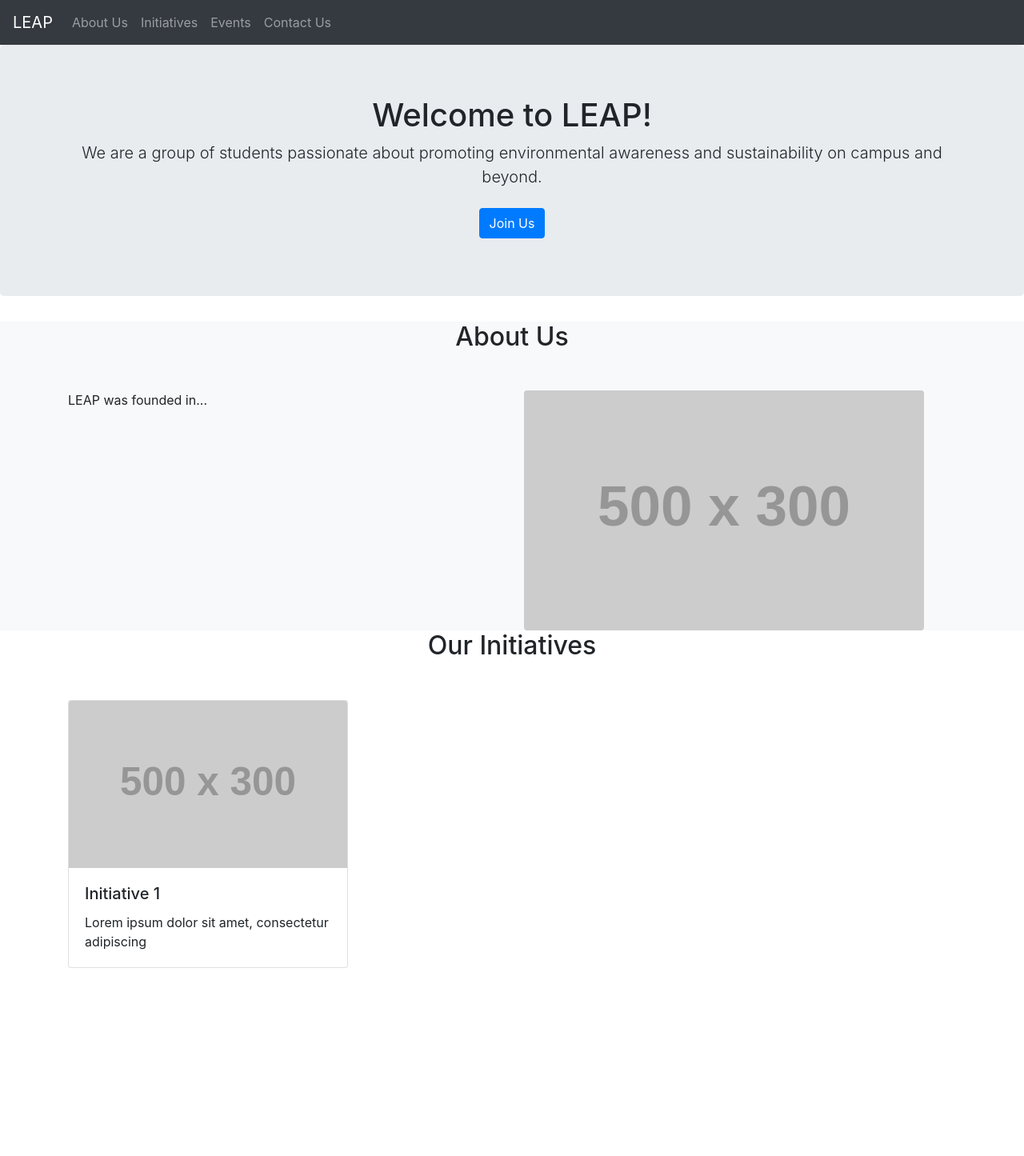
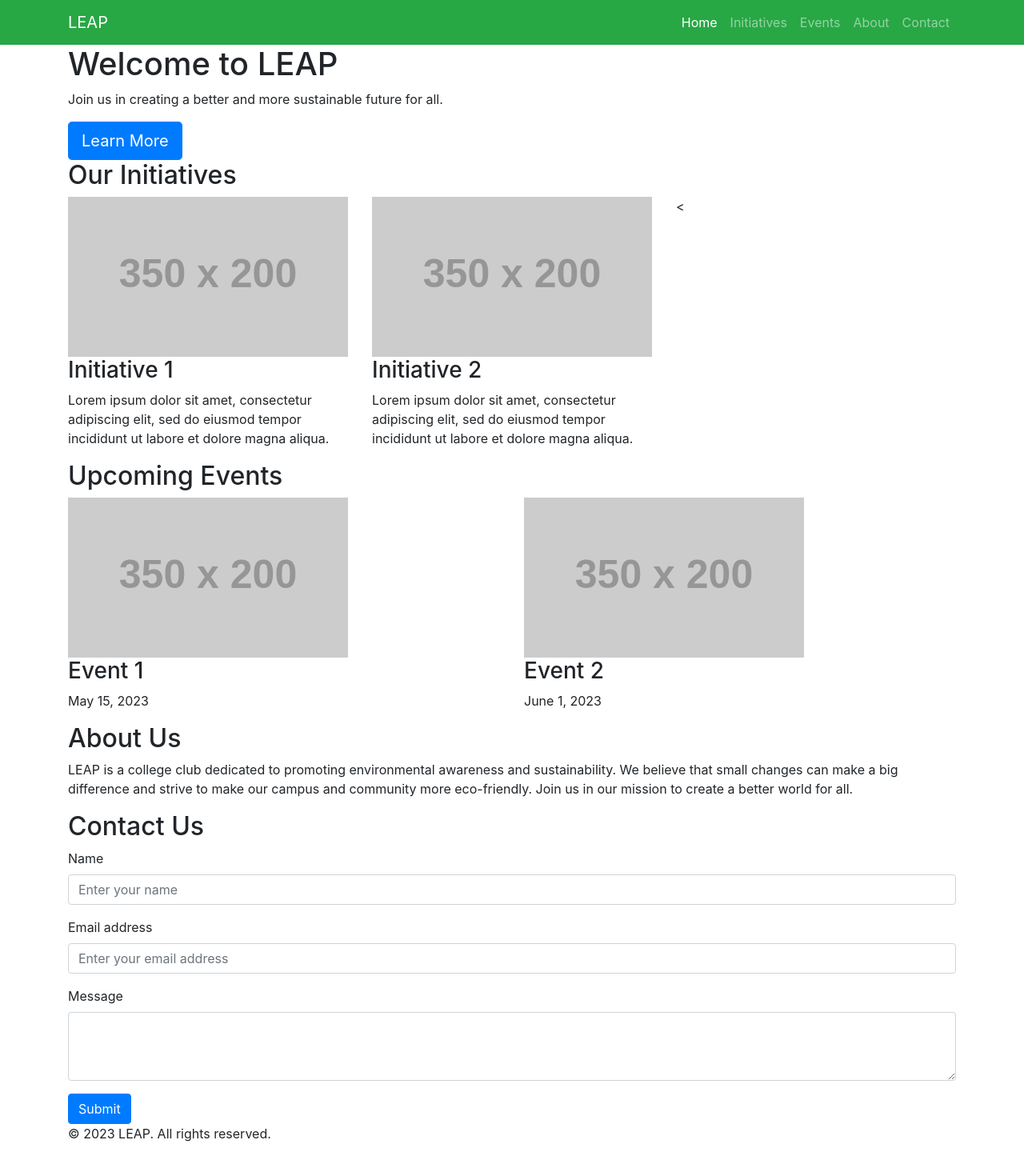
Before and after one commit to harshanagak/LEAP-Website, a website: page index.html in a window 1280 px wide. Shown: the whole page at 80% size. Before the commit the page ends 1258 px from the top, so only its background shows below. Drawn offline with nearby package versions, Linux system fonts and the light colour scheme; placeholder pictures from the web are drawn by us; a small style sheet from the web is missing.

Commit message:
basic code template 2

```diff
--- a/index.html
+++ b/index.html
@@ -2,72 +2,152 @@
 <html>
 
 <head>
-    <title>LEAP - Environmental Awareness Club</title>
-    <meta charset="UTF-8">
-    <meta name="viewport" content="width=device-width, initial-scale=1">
-    <link rel="stylesheet" href="https://maxcdn.bootstrapcdn.com/bootstrap/4.5.2/css/bootstrap.min.css">
-    <script src="https://ajax.googleapis.com/ajax/libs/jquery/3.5.1/jquery.min.js"></script>
-    <script src="https://cdnjs.cloudflare.com/ajax/libs/popper.js/1.16.0/umd/popper.min.js"></script>
-    <script src="https://maxcdn.bootstrapcdn.com/bootstrap/4.5.2/js/bootstrap.min.js"></script>
+    <title>LEAP | Environmental Awareness Club</title>
+    <meta name="viewport" content="width=device-width, initial-scale=1.0">
+    <!-- Link to Bootstrap CSS -->
+    <link rel="stylesheet" href="https://stackpath.bootstrapcdn.com/bootstrap/4.5.0/css/bootstrap.min.css"
+        integrity="sha384-OgVRvuATP1z7JjHLkuOU7Xw704+h835Lr+6QL9UvYjZE3Ipu6Tp75j7Bh/kR0JKI" crossorigin="anonymous">
+    <!-- Link to custom CSS -->
+    <link rel="stylesheet" href="css/style.css">
 </head>
 
 <body>
-    <header>
-        <nav class="navbar navbar-expand-md bg-dark navbar-dark">
+    <!-- Navigation bar -->
+    <nav class="navbar navbar-expand-lg navbar-dark bg-success">
+        <div class="container">
             <a class="navbar-brand" href="#">LEAP</a>
-            <button class="navbar-toggler" type="button" data-toggle="collapse" data-target="#collapsibleNavbar">
+            <button class="navbar-toggler" type="button" data-toggle="collapse" data-target="#navbarNav"
+                aria-controls="navbarNav" aria-expanded="false" aria-label="Toggle navigation">
                 <span class="navbar-toggler-icon"></span>
             </button>
-            <div class="collapse navbar-collapse" id="collapsibleNavbar">
-                <ul class="navbar-nav">
-                    <li class="nav-item">
-                        <a class="nav-link" href="#about">About Us</a>
+            <div class="collapse navbar-collapse" id="navbarNav">
+                <ul class="navbar-nav ml-auto">
+                    <li class="nav-item active">
+                        <a class="nav-link" href="#">Home <span class="sr-only">(current)</span></a>
                     </li>
                     <li class="nav-item">
-                        <a class="nav-link" href="#initiatives">Initiatives</a>
+                        <a class="nav-link" href="#">Initiatives</a>
                     </li>
                     <li class="nav-item">
-                        <a class="nav-link" href="#events">Events</a>
+                        <a class="nav-link" href="#">Events</a>
                     </li>
                     <li class="nav-item">
-                        <a class="nav-link" href="#contact">Contact Us</a>
+                        <a class="nav-link" href="#">About</a>
+                    </li>
+                    <li class="nav-item">
+                        <a class="nav-link" href="#">Contact</a>
                     </li>
                 </ul>
             </div>
+        </div>
     </nav>
-    </header>
 
-    <main>
-        <section class="jumbotron text-center">
+    <!-- Hero section -->
+    <section class="hero">
         <div class="container">
-                <h1 class="jumbotron-heading">Welcome to LEAP!</h1>
-                <p class="lead">We are a group of students passionate about promoting environmental awareness and
-                    sustainability on campus and beyond.</p>
-                <a href="#" class="btn btn-primary my-2">Join Us</a>
+            <h1>Welcome to LEAP</h1>
+            <p>Join us in creating a better and more sustainable future for all.</p>
+            <a href="#" class="btn btn-primary btn-lg">Learn More</a>
         </div>
     </section>
 
-        <section id="about" class="bg-light">
+    <!-- Initiatives section -->
+    <section class="initiatives">
         <div class="container">
-                <h2 class="text-center mb-5">About Us</h2>
+            <h2>Our Initiatives</h2>
+            <div class="row">
+                <div class="col-md-4">
+                    <div class="initiative-card">
+                        <img src="https://via.placeholder.com/350x200" alt="Initiative 1">
+                        <h3>Initiative 1</h3>
+                        <p>Lorem ipsum dolor sit amet, consectetur adipiscing elit, sed do eiusmod tempor incididunt ut
+                            labore et dolore magna aliqua.</p>
+                    </div>
+                </div>
+                <div class="col-md-4">
+                    <div class="initiative-card">
+                        <img src="https://via.placeholder.com/350x200" alt="Initiative 2">
+                        <h3>Initiative 2</h3>
+                        <p>Lorem ipsum dolor sit amet, consectetur adipiscing elit, sed do eiusmod tempor incididunt ut
+                            labore et dolore magna aliqua.</p>
+                    </div>
+                </div>
+                <div class="col-md-4">
+                    < </div>
+                </div>
+            </div>
+    </section>
+
+    <!-- Events section -->
+    <section class="events">
+        <div class="container">
+            <h2>Upcoming Events</h2>
             <div class="row">
                 <div class="col-md-6">
-                        <p>LEAP was founded in...</p>
+                    <div class="event-card">
+                        <img src="https://via.placeholder.com/350x200" alt="Event 1">
+                        <h3>Event 1</h3>
+                        <p>May 15, 2023</p>
+                    </div>
                 </div>
                 <div class="col-md-6">
-                        <img src="https://via.placeholder.com/500x300" class="img-fluid rounded">
+                    <div class="event-card">
+                        <img src="https://via.placeholder.com/350x200" alt="Event 2">
+                        <h3>Event 2</h3>
+                        <p>June 1, 2023</p>
+                    </div>
                 </div>
             </div>
         </div>
     </section>
 
-        <section id="initiatives">
+    <!-- About section -->
+    <section class="about">
         <div class="container">
-                <h2 class="text-center mb-5">Our Initiatives</h2>
-                <div class="row">
-                    <div class="col-md-4 mb-5">
-                        <div class="card">
-                            <img src="https://via.placeholder.com/500x300" class="card-img-top">
-                            <div class="card-body">
-                                <h5 class="card-title">Initiative 1</h5>
-                                <p class="card-text">Lorem ipsum dolor sit amet, consectetur adipiscing
+            <h2>About Us</h2>
+            <p>LEAP is a college club dedicated to promoting environmental awareness and sustainability. We believe that
+                small changes can make a big difference and strive to make our campus and community more eco-friendly.
+                Join us in our mission to create a better world for all.</p>
+        </div>
+    </section>
+
+    <!-- Contact section -->
+    <section class="contact">
+        <div class="container">
+            <h2>Contact Us</h2>
+            <form>
+                <div class="form-group">
+                    <label for="name">Name</label>
+                    <input type="text" class="form-control" id="name" placeholder="Enter your name">
+                </div>
+                <div class="form-group">
+                    <label for="email">Email address</label>
+                    <input type="email" class="form-control" id="email" placeholder="Enter your email address">
+                </div>
+                <div class="form-group">
+                    <label for="message">Message</label>
+                    <textarea class="form-control" id="message" rows="3"></textarea>
+                </div>
+                <button type="submit" class="btn btn-primary">Submit</button>
+            </form>
+        </div>
+    </section>
+
+    <!-- Footer -->
+    <footer>
+        <div class="container">
+            <p>&copy; 2023 LEAP. All rights reserved.</p>
+        </div>
+    </footer>
+
+    <!-- Link to Bootstrap JavaScript -->
+    <script src="https://code.jquery.com/jquery-3.5.1.slim.min.js"
+        integrity="sha384-DfXdz2htPH0lsSSs5nCTpuj/zy4C+OGpamoFVy38MVBnE+IbbVYUew+OrCXaRkfj"
+        crossorigin="anonymous"></script>
+    <script src="https://cdn.jsdelivr.net/npm/@popperjs/core@2.10.2/dist/umd/popper-core.min.js"></script>
+    <script src="https://stackpath.bootstrapcdn.com/bootstrap/4.5.0/js/bootstrap.min.js"
+        integrity="sha384-OgVRvuATP1z7JjHLkuOU7Xw704+h835Lr+6QL9UvYjZE3Ipu6Tp75j7Bh/kR0JKI"
+        crossorigin="anonymous"></script>
+</body>
+
+</html>
--- a/package.json
+++ b/package.json
@@ -1,11 +1,12 @@
 {
   "dependencies": {
-    "express": "^4.18.2"
+    "body-parser": "^1.20.2",
+    "express": "^4.18.2",
+    "nodemailer": "^6.9.1"
   },
   "name": "project",
   "version": "1.0.0",
   "main": "app.js",
-  "devDependencies": {},
   "scripts": {
     "test": "echo \"Error: no test specified\" && exit 1"
   },
--- /dev/null
+++ b/styles.css
@@ -0,0 +1,322 @@
+/* Global styles */
+
+body {
+    font-family: 'Roboto', sans-serif;
+  }
+
+  h1, h2, h3, h4, h5, h6 {
+    font-family: 'Montserrat', sans-serif;
+  }
+
+  a {
+    color: #3366cc;
+  }
+
+  .container {
+    max-width: 960px;
+    margin: 0 auto;
+    padding: 0 15px;
+  }
+
+  /* Header styles */
+
+  header {
+    background-color: #fff;
+    box-shadow: 0 2px 4px rgba(0, 0, 0, 0.1);
+    position: fixed;
+    top: 0;
+    left: 0;
+    right: 0;
+    z-index: 9999;
+  }
+
+  header .navbar-brand {
+    font-size: 24px;
+    font-weight: bold;
+    text-transform: uppercase;
+  }
+
+  header .nav-item {
+    margin-left: 20px;
+  }
+
+  header .nav-link {
+    font-size: 16px;
+  }
+
+  /* Hero section styles */
+
+  .hero {
+    background-image: url('images/hero-background.jpg');
+    background-size: cover;
+    color: #fff;
+    height: 500px;
+    display: flex;
+    align-items: center;
+  }
+
+  .hero h1 {
+    font-size: 64px;
+    font-weight: bold;
+    margin-bottom: 30px;
+  }
+
+  .hero p {
+    font-size: 24px;
+    max-width: 600px;
+    margin-bottom: 40px;
+  }
+
+  .hero button {
+    background-color: #3366cc;
+    color: #fff;
+    font-size: 16px;
+    font-weight: bold;
+    border: none;
+    padding: 15px 30px;
+    border-radius: 30px;
+    text-transform: uppercase;
+    letter-spacing: 2px;
+    cursor: pointer;
+  }
+
+  .hero button:hover {
+    background-color: #27408b;
+  }
+
+  /* About section styles */
+
+  .about {
+    padding: 100px 0;
+  }
+
+  .about h2 {
+    font-size: 36px;
+    font-weight: bold;
+    margin-bottom: 30px;
+  }
+
+  .about p {
+    font-size: 18px;
+    max-width: 600px;
+    margin-bottom: 40px;
+  }
+
+  /* Services section styles */
+
+  .services {
+    padding: 100px 0;
+    background-color: #f5f5f5;
+  }
+
+  .services h2 {
+    font-size: 36px;
+    font-weight: bold;
+    margin-bottom: 30px;
+  }
+
+  .services .service {
+    margin-bottom: 40px;
+  }
+
+  .services .service h3 {
+    font-size: 24px;
+    font-weight: bold;
+    margin-bottom: 20px;
+  }
+
+  .services .service p {
+    font-size: 18px;
+    max-width: 400px;
+    margin-bottom: 0;
+  }
+
+  /* Contact section styles */
+
+  .contact {
+    padding: 100px 0;
+  }
+
+  .contact h2 {
+    font-size: 36px;
+    font-weight: bold;
+    margin-bottom: 30px;
+  }
+
+  .contact form {
+    max-width: 600px;
+  }
+
+  .contact form label {
+    display: block;
+    font-size: 18px;
+    font-weight: bold;
+    margin-bottom: 10px;
+  }
+
+  .contact form input,
+  .contact form textarea {
+    width: 100%;
+    padding: 10px;
+    font-size: 18px;
+    border: 1px solid #ccc;
+    border-radius: 5px;
+    margin-bottom: 20px;
+  }
+
+  .contact form button {
+  /* Footer styles */
+  }
+
+footer {
+    background-color: #3366cc;
+    color: #fff;
+    padding: 60px 0;
+  }
+
+  footer p {
+    font-size: 18px;
+    margin-bottom: 30px;
+  }
+
+  footer ul {
+    list-style: none;
+    padding: 0;
+    margin: 0;
+    display: flex;
+    justify-content: center;
+  }
+
+  footer li {
+    margin: 0 20px;
+  }
+
+  footer li a {
+    color: #fff;
+    font-size: 20px;
+    transition: color 0.3s ease;
+  }
+
+  footer li a:hover {
+    color: #f5f5f5;
+  }
+
+  /* Custom styles */
+
+  .bg-green {
+    background-color: #8cc63e;
+    color: #fff;
+  }
+
+  .bg-blue {
+    background-color: #1e90ff;
+    color: #fff;
+  }
+
+  .text-green {
+    color: #8cc63e;
+  }
+
+  .text-blue {
+    color: #1e90ff;
+  }
+
+  .float-right {
+    float: right;
+  }
+
+  .float-left {
+    float: left;
+  }
+
+  .text-center {
+    text-align: center;
+  }
+
+  .text-right {
+    text-align: right;
+  }
+
+  @media (max-width: 767px) {
+    header .navbar-brand {
+      font-size: 20px;
+    }
+
+    header .nav-item {
+      margin-left: 10px;
+    }
+
+    header .nav-link {
+      font-size: 14px;
+    }
+
+    .hero {
+      height: 300px;
+    }
+
+    .hero h1 {
+      font-size: 36px;
+      margin-bottom: 20px;
+    }
+
+    .hero p {
+      font-size: 18px;
+      margin-bottom: 30px;
+    }
+
+    .hero button {
+      font-size: 14px;
+      padding: 10px 20px;
+    }
+
+    .about h2 {
+      font-size: 24px;
+      margin-bottom: 20px;
+    }
+
+    .about p {
+      font-size: 16px;
+      margin-bottom: 30px;
+    }
+
+    .services h2 {
+      font-size: 24px;
+      margin-bottom: 20px;
+    }
+
+    .services .service h3 {
+      font-size: 20px;
+      margin-bottom: 10px;
+    }
+
+    .services .service p {
+      font-size: 16px;
+      margin-bottom: 20px;
+    }
+
+    .contact h2 {
+      font-size: 24px;
+      margin-bottom: 20px;
+    }
+
+    .contact form label {
+      font-size: 16px;
+      margin-bottom: 5px;
+    }
+
+    .contact form input,
+    .contact form textarea {
+      font-size: 16px;
+      margin-bottom: 15px;
+    }
+
+    footer p {
+      font-size: 16px;
+      margin-bottom: 20px;
+    }
+
+    footer li a {
+      font-size: 16px;
+      margin: 0 10px;
+    }
+  }
```
Also changed, not shown: app.js (+47 -20 lines), 1 other file. Lines whose indentation alone changed are shown as unchanged.
